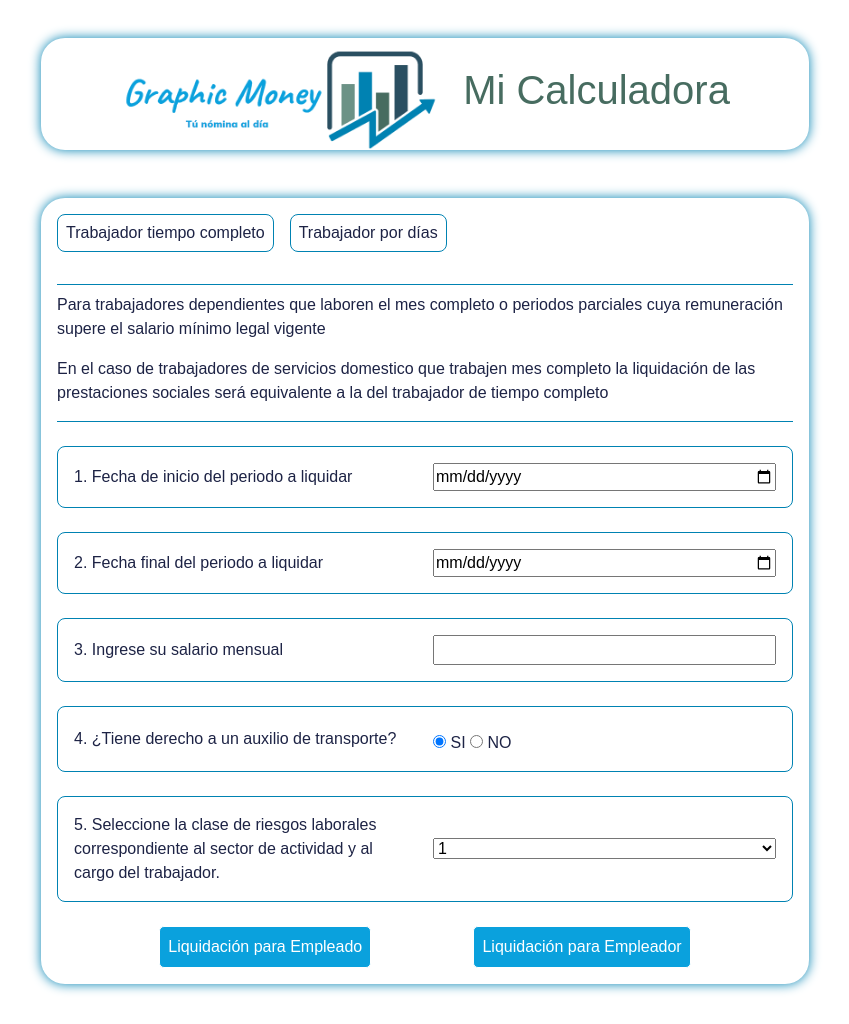
After one commit to PauUsu/Graphicmoney-proyectofinal, a PHP site: page /index3.php in a window 1280 px wide. The commit adds this page. Shown: the whole page, without its empty margins (215-1064 px from the left). Run offline with PHP 8.4, Linux system fonts and the light colour scheme; some libraries are stand-ins or nearby versions.

Commit message:
se agrega calculadora
calculadora

```diff
--- /dev/null
+++ b/calculadora.php
@@ -0,0 +1,51 @@
+<section class="container-logo-calculadora">
+    <img src="img/logo4.png" alt="logo" class="logo-calculadora">
+    <h1>Mi Calculadora</h1>
+</section>
+<section class="secti">
+    <div class="container-car">
+    <div>
+        <h6>Trabajador tiempo completo</h6>
+        <h6>Trabajador por días</h6>
+    </div>
+    <div>
+        <p>Para trabajadores dependientes que laboren el mes completo o periodos parciales cuya remuneración supere el salario mínimo legal vigente</p>
+        <p>En el caso de trabajadores de servicios domestico que trabajen mes completo la liquidación de las prestaciones sociales será equivalente a la del trabajador de tiempo completo</p>
+    </div>
+    <div>
+        <span>1. Fecha de inicio del periodo a liquidar</span>
+        <input type="date" id="iniciofecha" name="iniciofecha">
+    </div>
+    <div>
+        <span>2. Fecha final del periodo a liquidar</span>
+        <input type="date" id="fechafin" name="fechafin">
+    </div>
+    <div>
+        <span>3. Ingrese su salario mensual</span>
+        <input type="number" id="salario" name="salario">
+    </div>
+    <div>
+        <span>4. ¿Tiene derecho a un auxilio de transporte?</span>
+        <div style="border:none">
+        <input type="radio" id="si" name="dd" checked>
+        <label for="si">SI</label>
+        <input type="radio" id="no" name="dd">
+        <label for="no">NO</label>
+        </div>
+    </div>
+    <div>
+        <span>5. Seleccione la clase de riesgos laborales correspondiente al sector de actividad y al cargo del trabajador.</span>
+        <select name="select" id="riesgo">
+            <option value="1">1</option>
+            <option value="2">2</option>
+            <option value="3">3</option>
+            <option value="4">4</option>
+            <option value="5">5</option>
+        </select>
+    </div>
+    <div>
+    <button class="fourth-button">Liquidación para Empleado</button>
+    <button class="fourth-button">Liquidación para Empleador</button>
+    </div>
+    </div>
+</section>
--- /dev/null
+++ b/css/calculadora.css
@@ -0,0 +1,109 @@
+:root {
+    /* El root es para globalizar valores que vamos a utilizar dentro de todo el archivo*/
+    --white: #FFFFFF;
+    --black: #000000;
+    --very-light-pink: #C7C7C7;
+    --text-input-field: #F7F7F7;
+    --hospital-green: #ACD9B2;
+    --blue: #0aa1dd;
+    --sm: 14px;
+    --md: 16px;
+    --lg: 18px;
+}
+
+body {
+    /*tipo de letra,tamaño,fondo,color letra 1em significan 16 pixeles, son relativos dependiendo
+        de la pantalla que tengamos*/
+    font-size: 1em;
+    background-color: var(--white);
+    color: #1d2345;
+    overflow-x: hidden;
+    font-family: 'Quicksand', sans-serif;
+}
+
+.container-logo-calculadora {
+    /*gap es para separar elemento de otro de acuerdo a los pixeles o porcentaje*/
+    display: flex;
+    place-content: center;
+    align-items: center;
+    gap: 3%;
+    margin: 3% 20% 0% 20%;
+    border-radius: 1.5em;
+    box-shadow: 0px 0px 12px 0px #0082b2;
+}
+
+.logo-calculadora {
+    width: 20em;
+}
+
+.container-logo-calculadora h1 {
+    color: #476c60;
+}
+
+.secti {
+    width: 100%;
+    display: flex;
+    justify-content: center;
+}
+
+.secti .container-car {
+    /*llamo a secti porque es el padre donde esta mi otra seccion*/
+    width: 60%;
+    height: 27%;
+    border-radius: 1.5em;
+    box-shadow: 0px 0px 12px 0px #0082b2;
+    padding: 1em;
+    margin-top: 3em;
+    display: grid;
+    gap: 1.5em;
+    margin-bottom: 2.5em;
+}
+
+.secti .container-car div:nth-child(1) {
+    display: flex;
+    gap: 1em;
+}
+
+.secti .container-car div:nth-child(1) h6 {
+    border: 1px solid #0082b2;
+    border-radius: 8px;
+    padding: 0.5em;
+    cursor: pointer;
+}
+
+.secti .container-car div:nth-child(2) {
+    border-top: 1px solid #0082b2;
+    border-bottom: 1px solid #0082b2;
+    padding-top: 0.5em;
+}
+
+.secti .container-car div:nth-child(3),
+.secti .container-car div:nth-child(4),
+.secti .container-car div:nth-child(5),
+.secti .container-car div:nth-child(6),
+.secti .container-car div:nth-child(7) {
+    /*grid-template-columns le digo que cree dos columnas y los fr son los tamaños*/
+    width: 100%;
+    height: 100%;
+    border-radius: 8px;
+    border: 1px solid #0082b2;
+    display: grid;
+    grid-template-columns: 1fr 1fr;
+    place-content: center;
+    align-items: center;
+    gap: 1em;
+    padding: 1em;
+}
+
+.fourth-button {
+    background-color: var(--blue);
+    border-radius: 5px;
+    border: 1px solid var(--white);
+    color: var(--white);
+    cursor: pointer;
+    padding: 0.5em;
+}
+.secti .container-car div:nth-child(8){/*las child es el último hijo*/
+    display: flex;
+    justify-content: space-evenly
+}
--- /dev/null
+++ b/index3.php
@@ -0,0 +1,26 @@
+<?php
+include 'conexion.php';
+?>
+<!DOCTYPE html>
+<html lang="en">
+
+<head>
+<meta charset="UTF-8">
+    <meta http-equiv="X-UA-Compatible" content="IE=edge">
+    <meta name="viewport" content="width=device-width, initial-scale=1.0">
+    <title style= "font-family: sans-serif">  GRAPHIC MONEY</title>
+    <link href="https://cdn.jsdelivr.net/npm/bootstrap@5.3.0-alpha3/dist/css/bootstrap.min.css" rel="stylesheet" integrity="sha384-KK94CHFLLe+nY2dmCWGMq91rCGa5gtU4mk92HdvYe+M/SXH301p5ILy+dN9+nJOZ" crossorigin="anonymous">
+    <link rel="stylesheet" type="text/css" href="css/calculadora.css">
+</head>
+
+<body>
+    <?php
+    include 'calculadora.php';
+    ?>
+</body>
+
+<?php
+include 'script.php';
+?>
+
+</html>
--- a/login.php
+++ b/login.php
@@ -1,13 +1,12 @@
 <div class="login">
     <div class="form-container">
         <img src="img/logo4.png" alt="logo" class="logo-login">
-        <form action="index2.php" class="form">
+        <form action="index3.php" class="form">
             <label for="user" class="label"> Usuario </label>
             <input type="text" id="user" placeholder="rigorigogo8725" class="input input-user">
 
             <label for="password" class="label"> Contraseña </label>
             <input type="password" id="password" placeholder="**********" class="input input-user">
-
             <input type="submit" type="password" value="Iniciar sesión" class="primary-button login-button"></input>
             <a href=""> Olvidé mi contraseña</a>
         </form>
```
Also changed, not shown: css/estilos.css (line endings or trailing spaces).
